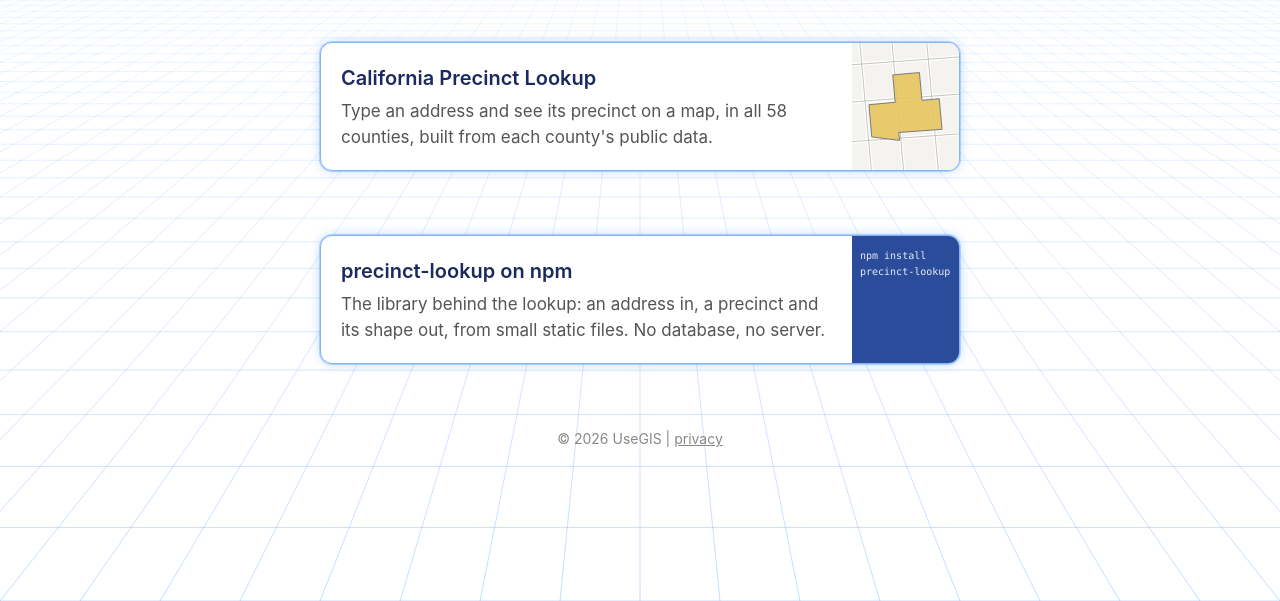
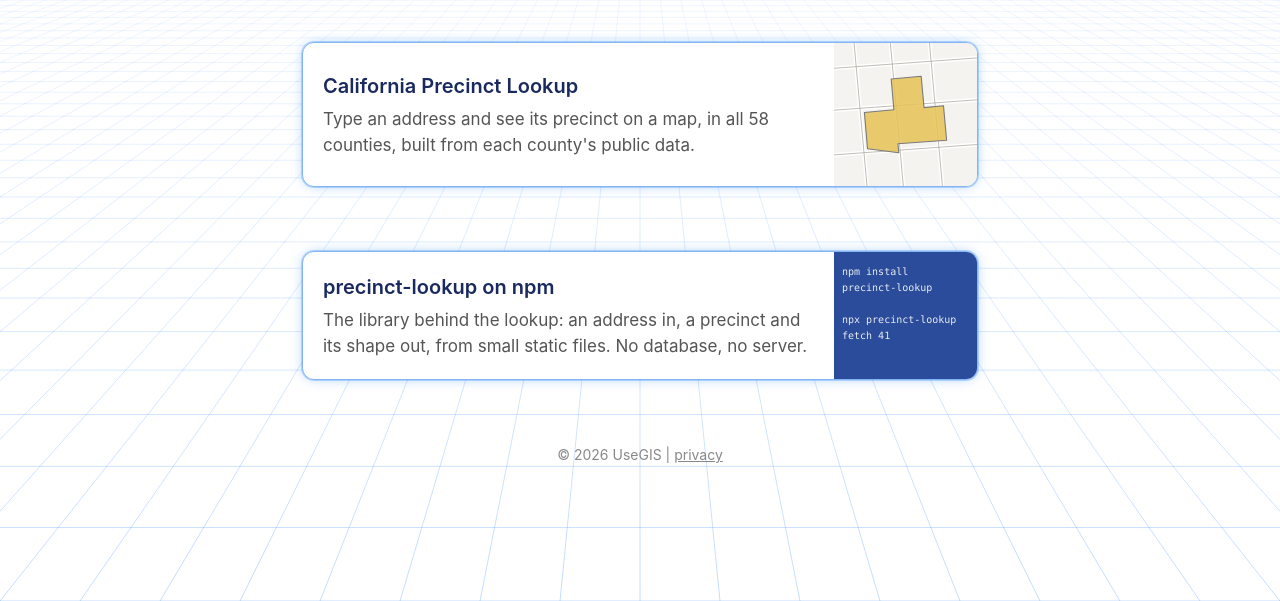
Before and after one commit to usegis/usegis.github.io, a plain HTML site: page index.html in a window 1280 px wide. Shown: the part 199-800 px from the top of the page. Drawn offline with Linux system fonts and the light colour scheme.

Commit message:
npm card shows npx precinct-lookup fetch 41; image panels a third wider.
Co-Authored-By: Claude Opus 5.5 <noreply@anthropic.com>

```diff
--- a/index.html
+++ b/index.html
@@ -25,7 +25,10 @@
       <p>The library behind the lookup: an address in, a precinct and its shape out, from small static files. No database, no server.</p>
     </div>
     <pre>npm install
-precinct-lookup</pre>
+precinct-lookup
+
+npx precinct-lookup
+fetch 41</pre>
   </a>
   <footer>© 2026 UseGIS | <a href="privacy.html">privacy</a></footer>
 </main>
--- a/style.css
+++ b/style.css
@@ -42,7 +42,7 @@
   }
 
   main {
-    max-width: 640px;
+    max-width: 676px;
     margin: 0 auto;
   }
 
@@ -98,7 +98,7 @@
   .card img,
   .card pre {
     flex: none;
-    width: 107px;
+    width: 143px;
     margin: 0;
     border-radius: 0;
   }
```
